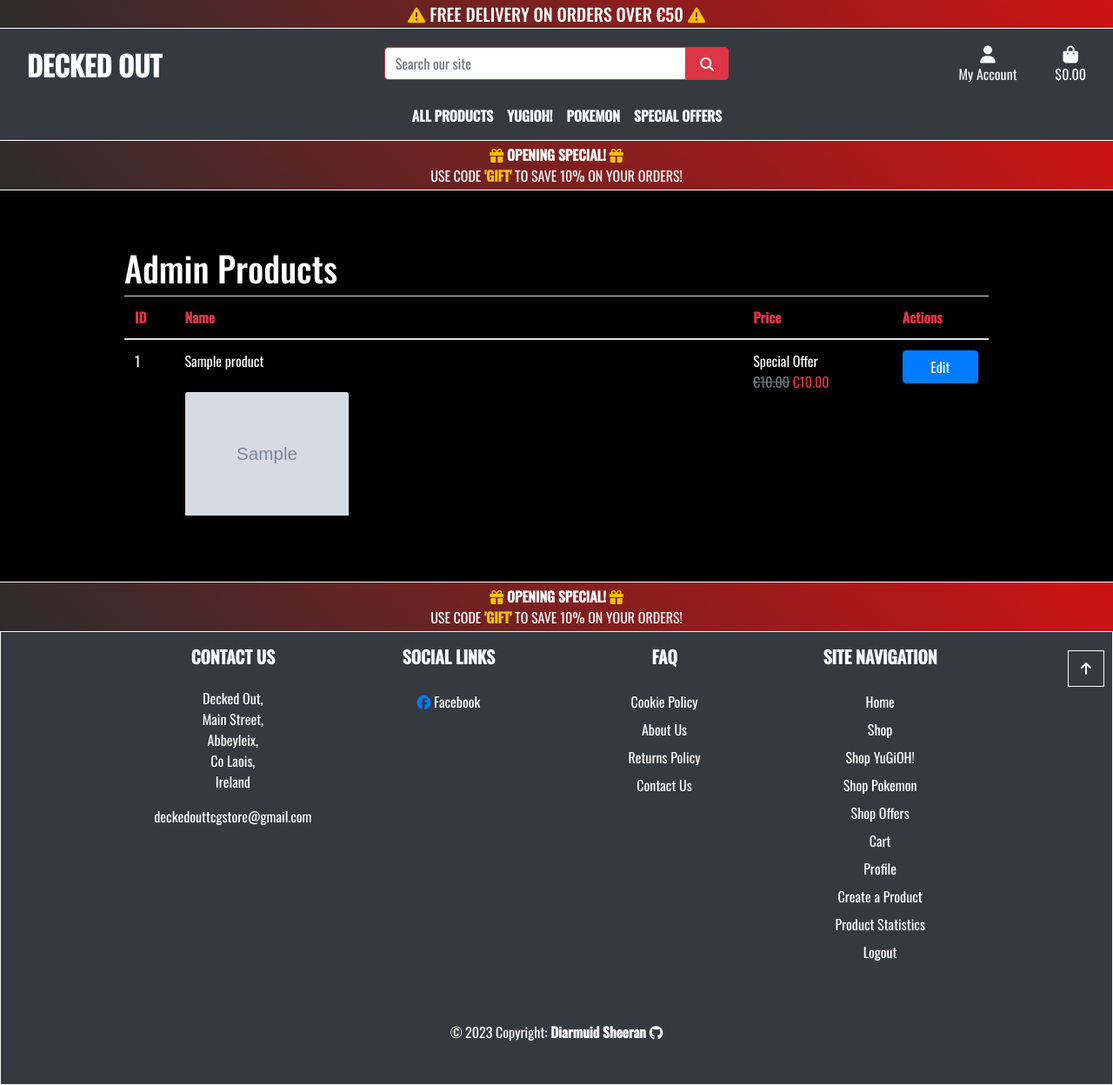
After one commit to DiarmuidSheeran/decked-out-pp-5, a Django app: page /products/admin/products/ in a window 1280 px wide. The commit adds this page. Shown: the whole page at 87% size. Run offline with Django 3.2, Linux system fonts and the light colour scheme; a user stored in the database is signed in; tables that the repository leaves empty hold one stand-in row (values such as "Sample post"); grey boxes marked "Sample" are stand-in pictures; some libraries are stand-ins or nearby versions; some web fonts are replaced.

Commit message:
Create product admin, view, template and url path

```diff
--- a/decked_out/settings.py
+++ b/decked_out/settings.py
@@ -27,7 +27,7 @@ BASE_DIR = Path(__file__).resolve().parent.parent
 SECRET_KEY = os.environ.get('SECRET_KEY')
 
 # SECURITY WARNING: don't run with debug turned on in production!
-DEBUG = True
+DEBUG = False
 ALLOWED_HOSTS = ['8000-diarmuidshe-deckedoutpp-07qedhcrluo.ws-eu108.gitpod.io', 'decked-out-tcg-store-b1147b8f9a0a.herokuapp.com', 'localhost']
 
 
--- /dev/null
+++ b/products/templates/products/admin_products.html
@@ -0,0 +1,78 @@
+{% extends "base.html" %}
+{% load static %}
+
+{% block page_header %}
+    <div class="container header-container">
+        <div class="row">
+            <div class="col"></div>
+        </div>
+    </div>
+{% endblock %}
+
+{% block content %}
+    <div class="container">
+        <h1>Admin Products</h1>
+        <div class="table-responsive">
+            <table class="table">
+                <thead class="text-danger">
+                    <tr>
+                        <th>ID</th>
+                        <th>Name</th>
+                        <th>Price</th>
+                        <th>Actions</th>
+                    </tr>
+                </thead>
+                <tbody class="text-white">
+                    {% for product in products %}
+                        <tr>
+                            <td>{{ product.id }}</td>
+                            <td>
+                                {{ product.name }}
+                                <br><br>
+                                {% if product.image %}
+                                <a href="{% url 'product_detail' product.id %}">
+                                        <img class="card-img-top img-fluid" src="{{ product.image.url }}" alt="{{ product.name }}" style="width: 30%; height: 30%;">
+                                    </a>
+                                {% else %}
+                                    <a href="">
+                                        <img class="card-img-top img-fluid" src="{{ MEDIA_URL }}no-product-image.png" alt="{{ product.name }}" style="width: 30%; height: 30%;">
+                                    </a>
+                                {% endif %}
+                            </td>
+                            <td>
+                                {% if product.is_on_promotion and product.promotion_price %}
+                                    <span class="special-offer-badge">Special Offer</span>
+                                    <br>
+                                    <span class="original-price text-muted"><del>€{{ product.price }}</del></span>
+                                    <span class="promotion-price text-danger">€{{ product.promotion_price }}</span>
+                                {% else %}
+                                    €{{ product.price }}
+                                {% endif %}
+                            </td>
+                            <td class="text-center">
+                                <a href="{% url 'edit_product' product.id %}" class="btn btn-primary btn-block">Edit</a>
+                            </td>
+                        </tr>
+                    {% endfor %}
+                </tbody>
+            </table>
+        </div>
+    </div>
+    <div class="btt-button shadow-sm rounded-0 border border-white">
+        <a class="btt-link d-flex h-100">
+            <i class="fas fa-arrow-up text-white mx-auto my-auto"></i>
+        </a>
+    </div>
+{% endblock %}
+
+{% block postloadjs %}
+    {{ block.super }}
+    <script type="text/javascript">
+        $(document).ready(function() {
+            $('.btt-link').click(function(event) {
+                event.preventDefault();
+                $('html, body').animate({scrollTop: 0}, 'slow');
+            });
+        });
+    </script>
+{% endblock %}
--- a/products/urls.py
+++ b/products/urls.py
@@ -9,4 +9,5 @@ urlpatterns = [
     path('edit/<int:product_id>/', views.edit_product, name='edit_product'),
     path('delete/<int:product_id>/', views.delete_product, name='delete_product'),
     path('product-statistics/', views.product_statistics, name='product_statistics'),
+    path('admin/products/', views.admin_products, name='admin_products'),
 ]
--- a/products/views.py
+++ b/products/views.py
@@ -232,3 +232,16 @@ def product_statistics(request):
         }
 
     return render(request, 'products/product_statistics.html', context )
+
+@login_required
+def admin_products(request):
+    if not request.user.is_superuser:
+        messages.error(request, 'Sorry, only administrators can access this page.')
+        return redirect(reverse('home'))
+
+    products = Product.objects.all()
+
+    context = {
+        'products': products
+    }
+    return render(request, 'products/admin_products.html', context)
```
Also changed, not shown: products/templates/products/product_detail.html (+18 -19 lines), profiles/templates/profiles/profile.html (+5 -3 lines).
